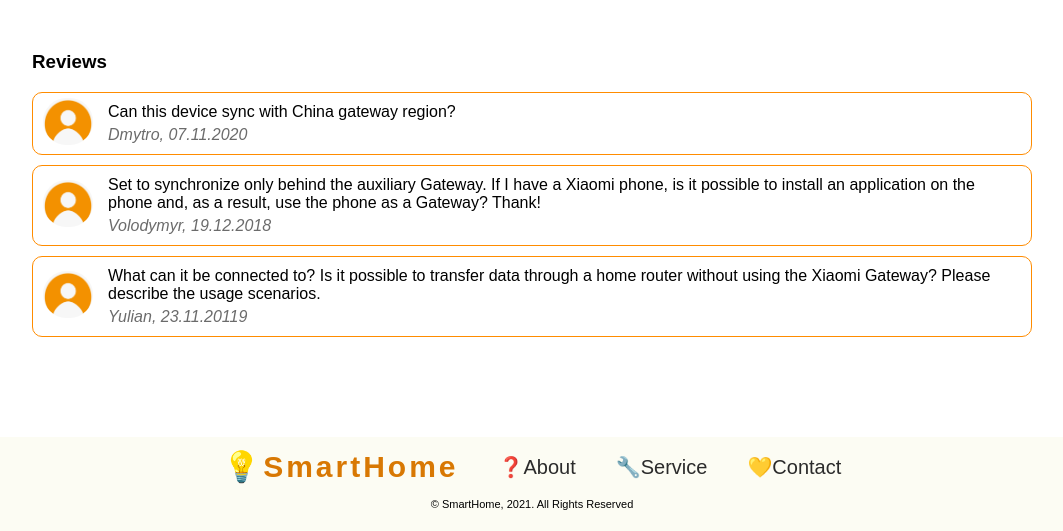
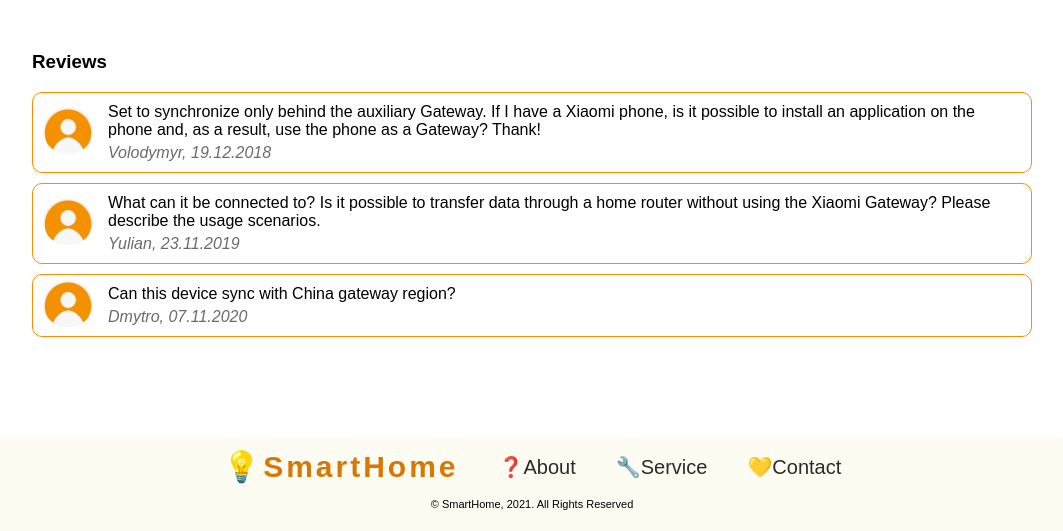
Before and after one commit to vchkhr/ucode-marathonWeb-sprints, a PHP site: page /card.html in a window 1280 px wide. Shown: the part 729-1260 px from the top of the page, without its empty margins (108-1171 px from the left). Run offline with PHP 8.4, Linux system fonts and the light colour scheme.

Commit message:
fix sprint01/t07

```diff
--- a/sprint01/t07/card.html
+++ b/sprint01/t07/card.html
@@ -109,16 +109,6 @@
                         <img src="assets/images/profile-photo.png" alt="Review">
                     </div>
                     <div class="review-text">
-                        <p class="text">Can this device sync with China gateway region?</p>
-                        <p class="info">Dmytro, 07.11.2020</p>
-                    </div>
-                </div>
-
-                <div class="review">
-                    <div class="profile-photo">
-                        <img src="assets/images/profile-photo.png" alt="Review">
-                    </div>
-                    <div class="review-text">
                         <p class="text">Set to synchronize only behind the auxiliary Gateway. If I have a Xiaomi phone, is it possible to install an application on the phone and, as a result, use the phone as a Gateway? Thank!</p>
                         <p class="info">Volodymyr, 19.12.2018</p>
                     </div>
@@ -130,7 +120,17 @@
                     </div>
                     <div class="review-text">
                         <p class="text">What can it be connected to? Is it possible to transfer data through a home router without using the Xiaomi Gateway? Please describe the usage scenarios.</p>
-                        <p class="info">Yulian, 23.11.20119</p>
+                        <p class="info">Yulian, 23.11.2019</p>
+                    </div>
+                </div>
+
+                <div class="review">
+                    <div class="profile-photo">
+                        <img src="assets/images/profile-photo.png" alt="Review">
+                    </div>
+                    <div class="review-text">
+                        <p class="text">Can this device sync with China gateway region?</p>
+                        <p class="info">Dmytro, 07.11.2020</p>
                     </div>
                 </div>
             </div>
--- a/sprint01/t07/style.css
+++ b/sprint01/t07/style.css
@@ -52,7 +52,7 @@ header p.nav-item, footer p.nav-item {
 
 header p.nav-item.phone, footer p.nav-item.phone {
     font-size: 12.5px;
-    line-height: 12.5px;
+    line-height: 14px;
 }
 
 header p.nav-item.phone a.phone-number, footer p.nav-item.phone a.phone-number {
```
